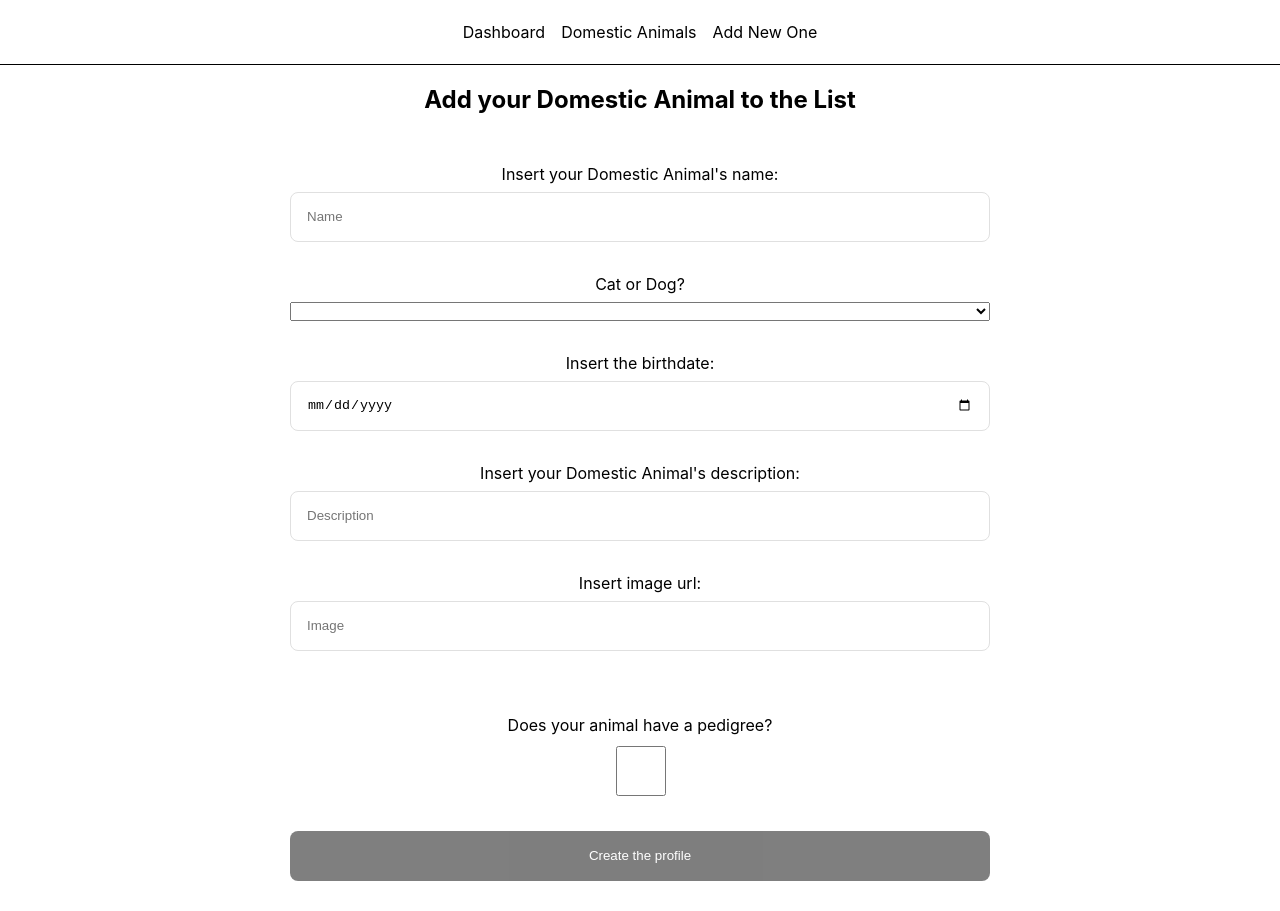
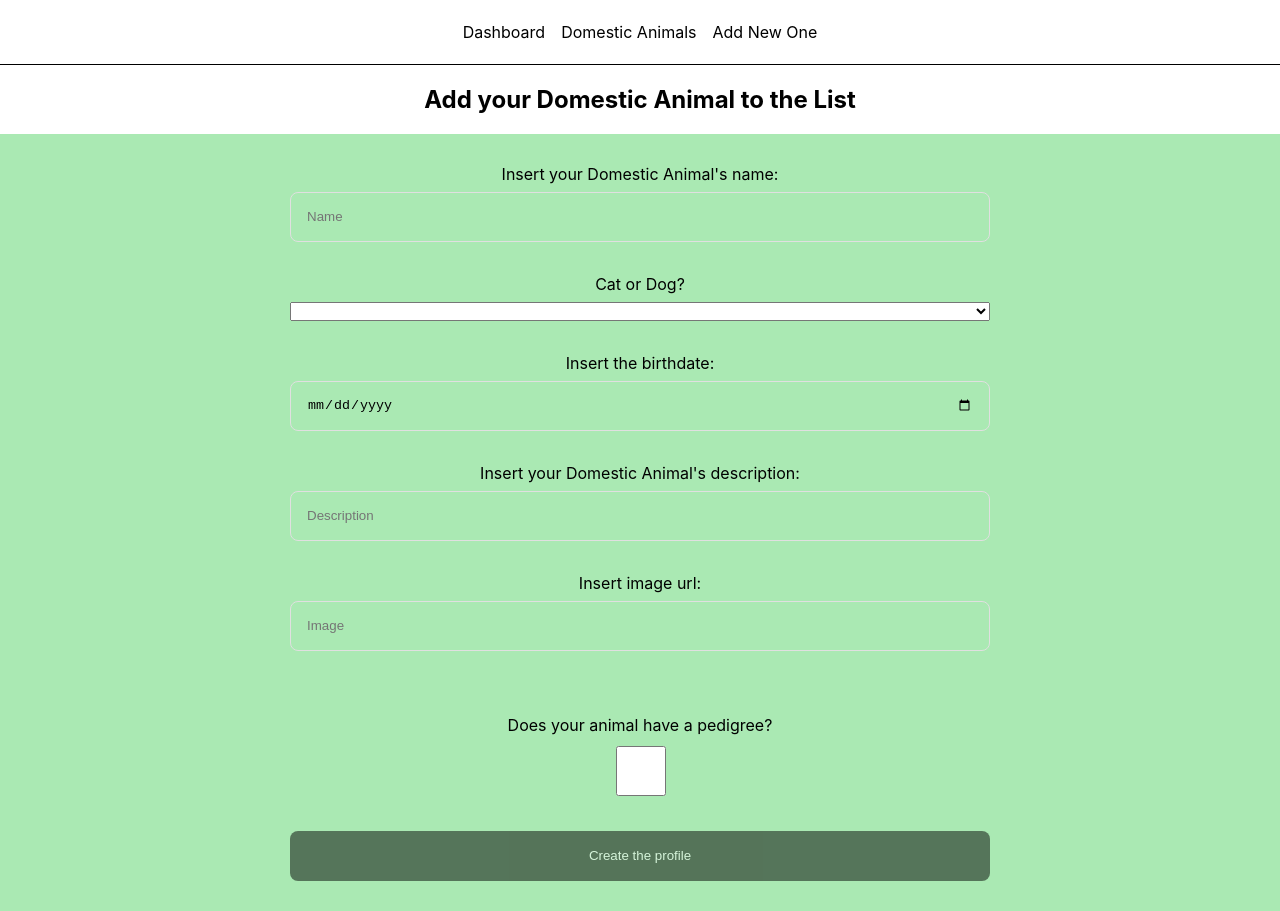
Before and after one commit to NMH85/React-Project-Work-Domestic_Animals_List, a React (Create React App) app: page /animal/new in a window 1280 px wide. Built offline with nearby package versions, Linux system fonts and the light colour scheme.

Commit message:
modifiche 18

```diff
--- a/src/styles/Form.scss
+++ b/src/styles/Form.scss
@@ -4,8 +4,7 @@ form {
     gap: 2rem;
     align-items: center;
     padding: 30px;
-
-
+    background-color: rgb(170, 233, 179);
     .row {
         display: flex;
         flex-direction: column;
@@ -39,7 +38,7 @@ form {
     }
 
     .formbutton {
-        background-color: rgb(0, 0, 0);
+        background-color: rgb(2, 2, 2);
         border: 0;
         color: rgb(255, 255, 255);
         border-radius: 0.5rem;
--- a/src/styles/domesticAnimalList.scss
+++ b/src/styles/domesticAnimalList.scss
@@ -11,7 +11,7 @@
 
 .domestic-animals-list {
     align-items: center;
-    background-color: #f4f4f4;
+    background-color: #070707;
     padding: 1rem;
     display: flex;
     flex-direction: column;
@@ -21,7 +21,7 @@
     .domestic_animal_list {
     height:90px;
       max-width: 700px;
-      background-color: #b1afaf;
+      background-color: #fafbfd;
       padding: 1rem;
       //display: flex;
       flex-direction: row;
```
